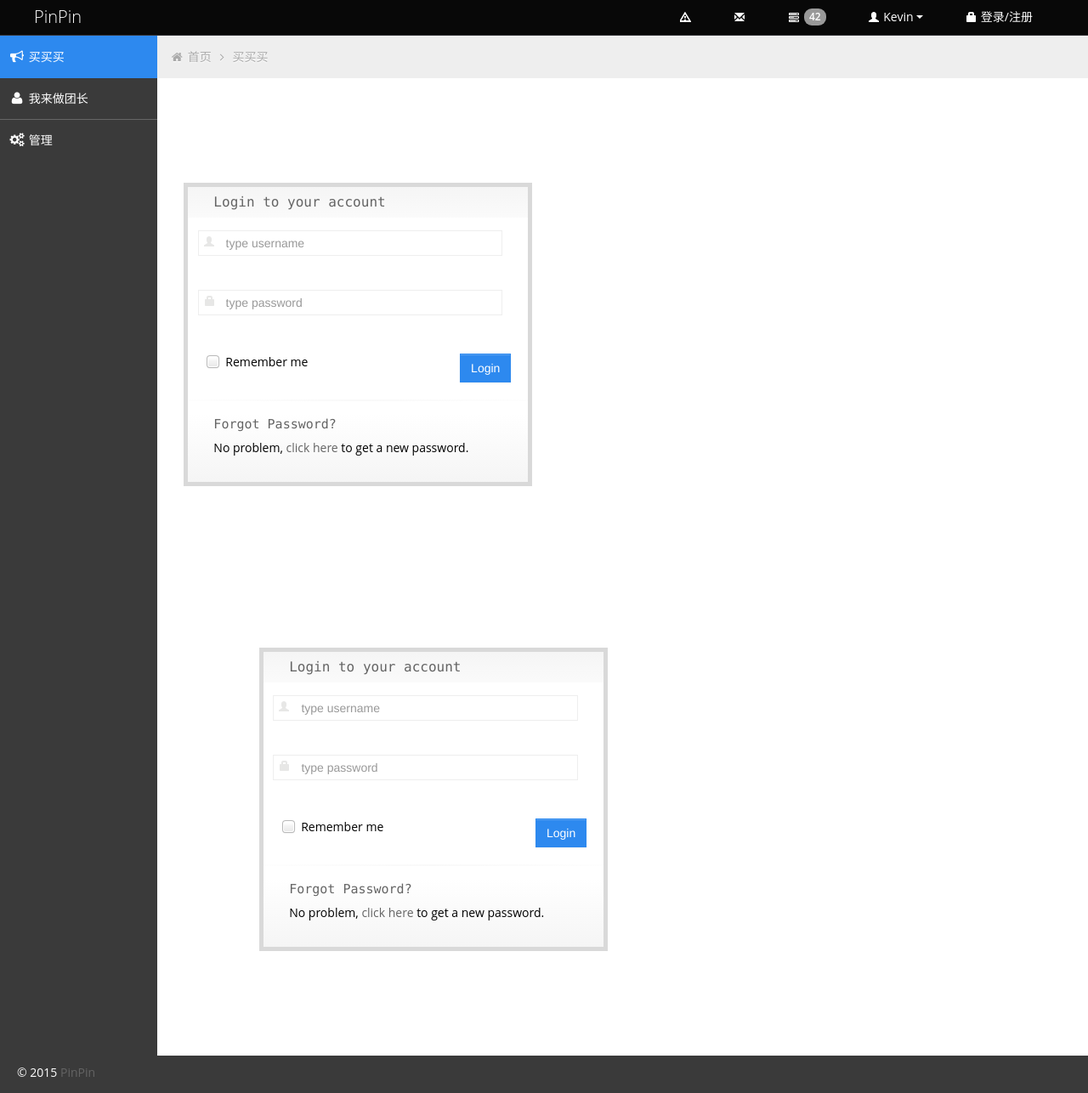
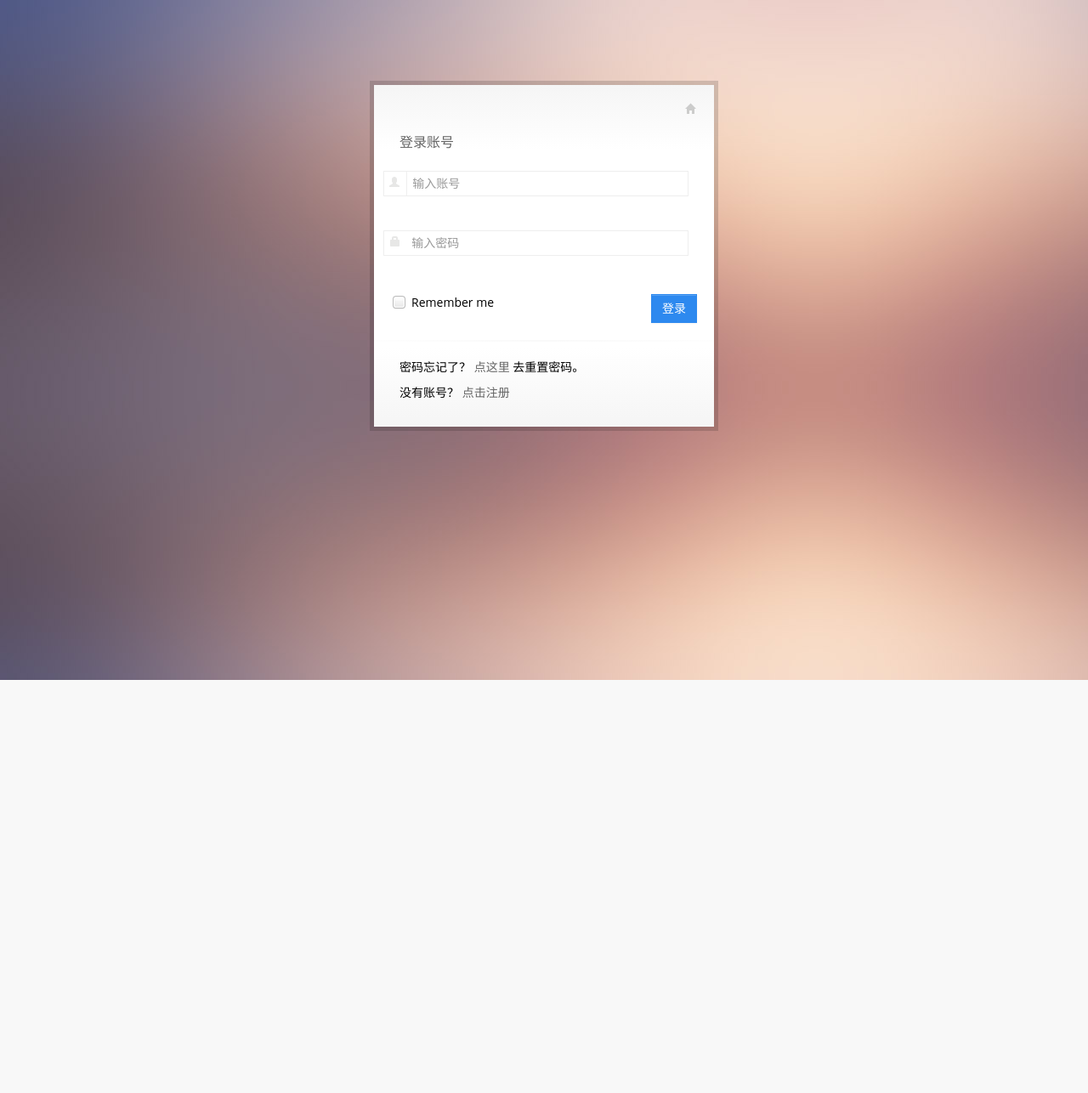
Before and after one commit to xking102/pinpin, a Flask app: template templates/user/login.html in a window 1280 px wide. Shown: the whole page at 85% size. After the commit the page ends 800 px from the top, so only its background shows below. Run offline with Flask 2, Linux system fonts and the light colour scheme; the template is opened without the code that fills it, so the values that code supplies are empty, except form fields; tables that the repository leaves empty hold one stand-in row (values such as "Sample post"); form fields are guessed from the names that the template uses; some libraries are stand-ins or nearby versions; some web fonts are replaced.

Commit message:
login page

```diff
--- a/templates/user/login.html
+++ b/templates/user/login.html
@@ -1,82 +1,102 @@
-{% extends "layout.html" %}
-{% import "bootstrap/wtf.html" as wtf %}
-{% block content %}
+{% import "wtf.html" as wtf %}
+<!DOCTYPE html>
+<html lang="zh_cn">
+    <head>
+
+        <!-- start: Meta -->
+        <meta charset="utf-8">
+        <title>PinPin | 登录</title>
+        <meta name="description" content="PinPin">
+        <meta name="author" content="xingkaixin">
+        <meta name="keyword" content="pinpin">
+        <!-- end: Meta -->
+
+        <!-- start: Mobile Specific -->
+        <meta name="viewport" content="width=device-width, initial-scale=1">
+        <!-- end: Mobile Specific -->
+
+        <!-- start: CSS -->
+        <link id="bootstrap-style" href="/static/css/bootstrap.css" rel="stylesheet">
+        <link href="/static/css/bootstrap-responsive.css" rel="stylesheet">
+        <link id="base-style" href="/static/css/style.css" rel="stylesheet">
+        <link id="base-style-responsive" href="/static/css/style-responsive.css" rel="stylesheet">
+        <link href='http://fonts.useso.com/css?family=Open+Sans:300italic,400italic,600italic,700italic,800italic,400,300,600,700,800&subset=latin,cyrillic-ext,latin-ext' rel='stylesheet' type='text/css'>
+        <!-- end: CSS -->
+
+        <!-- The HTML5 shim, for IE6-8 support of HTML5 elements -->
+        <!--[if lt IE 9]>
+        <script src="http://html5shim.googlecode.com/svn/trunk/html5.js"></script>
+        <link id="ie-style" href="css/ie.css" rel="stylesheet">
+        <![endif]-->
+
+        <!--[if IE 9]>
+        <link id="ie9style" href="css/ie9.css" rel="stylesheet">
+        <![endif]-->
+
+        <!-- start: Favicon -->
+        <link rel="shortcut icon" href="/static/imgs/favicon.ico">
+        <!-- end: Favicon -->
+
+            <style type="text/css">
+            body { background: url(/static/imgs/bg-login.jpg) !important; }
+        </style>
+
+
+
+</head>
+
+<body>
+        <div class="container-fluid-full">
         <div class="row-fluid">
 
-        <div class="span5">
+            <div class="row-fluid">
                 <div class="login-box">
-                <h2>Login to your account</h2>
-                <form class="form-horizontal" action="#" method="post">
+                    <div class="icons">
+                        <a href="/"><i class="halflings-icon home"></i></a>
+                    </div>
+
+                    <h2>登录账号</h2>
+
+
+                    <form class="form-horizontal" action="/login" method="post">
                         <fieldset>
 
                             <div class="input-prepend" title="Username">
                                 <span class="add-on"><i class="halflings-icon user"></i></span>
-                            <input class="input-large span10" name="username" id="username" type="text" placeholder="type username"/>
-
-                        </div>
-                        <div class="clearfix"></div>
-                        <div class="input-prepend" title="Password">
-                            <span class="add-on"><i class="halflings-icon lock"></i></span>
-                            <input class="input-large span10" name="password" id="password" type="password" placeholder="type password"/>
+                                {{ form.email(class_="input-large span10",placeholder="输入账号",required=True)}}
                             </div>
                             <div class="clearfix"></div>
 
-                        <label class="remember" for="remember"><input type="checkbox" id="remember" />Remember me</label>
+                            <div class="input-prepend" title="Password">
+                                <span class="add-on"><i class="halflings-icon lock"></i></span>
+                                {{ form.password(class_="input-large span10",placeholder="输入密码",required=True)}}
+                            </div>
+                            <div class="clearfix"></div>
+
+
+
+                            <label class="remember" for="remember"><input  type="checkbox" id="remember" />Remember me</label>
+
                             <div class="button-login">
-                            <button type="submit" class="btn btn-primary">Login</button>
+                                <button type="submit" class="btn btn-primary">登录</button>
                             </div>
                             <div class="clearfix"></div>
                     </form>
                     <hr>
-                    <h3>Forgot Password?</h3>
                      <p>
-                        No problem, <a href="#">click here</a> to get a new password.
+                        密码忘记了？ <a href="#">点这里</a> 去重置密码。
+                    </p>
+                    <p>
+                        没有账号？ <a href="/register">点击注册</a>
                     </p>
                 </div><!--/span-->
             </div><!--/row-->
 
 
-                    <div class="span7">
-                        <div class="login-box">
-                            <h2>Login to your account</h2>
-                            <form class="form-horizontal" action="#" method="post">
-                                <fieldset>
+    </div><!--/.fluid-container-->
 
-                                    <div class="input-prepend" title="Username">
-                                        <span class="add-on"><i class="halflings-icon user"></i></span>
-                                        <input class="input-large span10" name="username" id="username" type="text" placeholder="type username"/>
-                                    </div>
-                                    <div class="clearfix"></div>
-                                    <div class="input-prepend" title="Password">
-                                        <span class="add-on"><i class="halflings-icon lock"></i></span>
-                                        <input class="input-large span10" name="password" id="password" type="password" placeholder="type password"/>
-                                    </div>
-                                    <div class="clearfix"></div>
+        </div><!--/fluid-row-->
 
-                                    <label class="remember" for="remember"><input type="checkbox" id="remember" />Remember me</label>
-                                    <div class="button-login">
-                                        <button type="submit" class="btn btn-primary">Login</button>
-                                    </div>
-                                    <div class="clearfix"></div>
-                                </form>
-                                <hr>
-                                <h3>Forgot Password?</h3>
-                                <p>
-                                    No problem, <a href="#">click here</a> to get a new password.
-                                </p>
-                                </div><!--/span-->
-                                </div><!--/row-->
-                            </div>
-
-
-
-                        </div>
-
-
-
-
-                    {% endblock %}
-                    {% block scripts %}
       <!-- start: JavaScript-->
                         <script src="/static/js/lib/jquery-1.9.1.min.js"></script>
                         <script src="/static/js/lib/jquery-migrate-1.0.0.min.js"></script>
@@ -130,5 +150,7 @@
 
                         <script src="/static/js/lib/retina.js"></script>
                         <script src="/static/js/lib/custom.js"></script>
+                        <!-- end: JavaScript-->
 
-                        {%- endblock scripts %}
+</body>
+</html>
```
Lines whose indentation alone changed are shown as unchanged.
